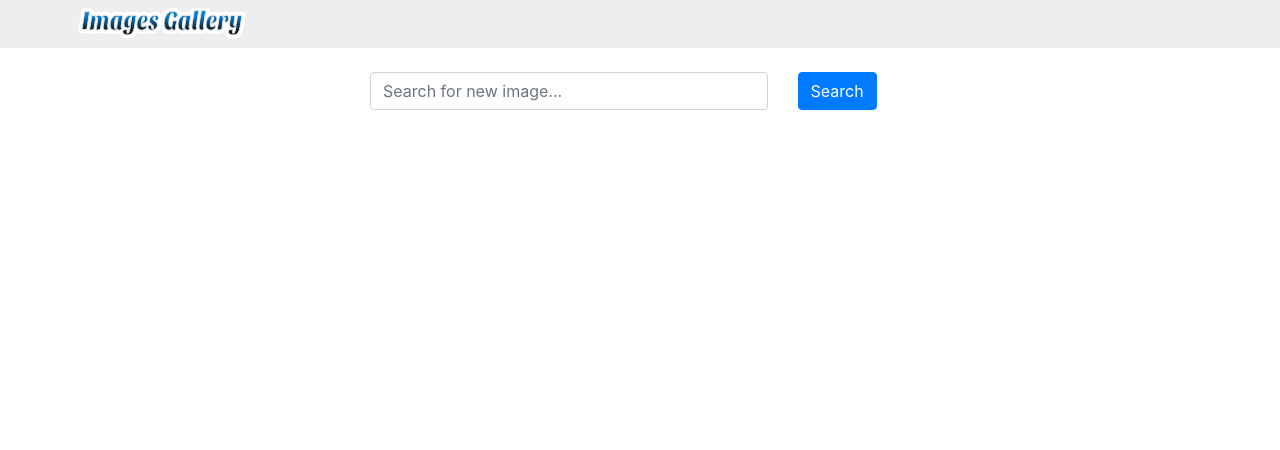
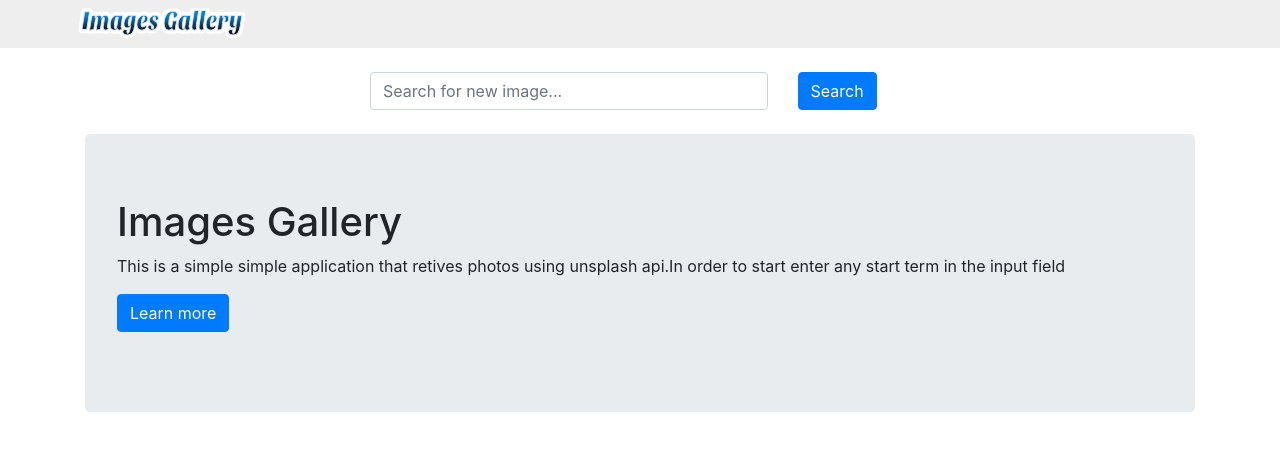
Before and after one commit to Mahesh-Anand/IMAGES-GALLERY, a React (Create React App) app in the folder frontend/: page / in a window 1280 px wide. Shown: the top 450 px of the page. Built offline with nearby package versions, Linux system fonts and the light colour scheme; no server answers.

Commit message:
welcome component

```diff
--- a/frontend/src/App.js
+++ b/frontend/src/App.js
@@ -3,6 +3,7 @@ import "bootstrap/dist/css/bootstrap.min.css";
 import Header from "./components/Header";
 import Search from "./components/Search";
 import ImageCard from "./components/ImageCard";
+import Welcome from "./components/Welcome";
 // import ImageCardWithError from "./components/ImageCardWithError";
 import { Container, Row, Col } from "react-bootstrap";
 
@@ -46,7 +47,9 @@ const handleDeleteImage= (id)=>{
       {/* {!!images.length && <ImageCard image = {images[0]}/>}
       {images.length >1  && <ImageCard image = {images[1]}/>} */}
       <Container className ="mt-4">
-        <Row xs={1} md={2} lg={3}> {/* for adaptive nature on different screen */}
+
+        {/* javasript code  below*/}
+        {images.length? (<Row xs={1} md={2} lg={3}> {/* for adaptive nature on different screen */}
           {images.map(
             (
               image,
@@ -59,7 +62,8 @@ const handleDeleteImage= (id)=>{
               // <ImageCardWithError key ={i} image = {image}/>
             )
           )}
-        </Row>
+        </Row>):(<Welcome/>)}
+
       </Container>
       {/* here {} means js script and !! to convert images.length to boolean so it is not shown */}
     </div>
--- a/frontend/src/components/Header.js
+++ b/frontend/src/components/Header.js
@@ -4,14 +4,14 @@ import { ReactComponent as Logo } from "../images/logo.svg";
 const navbarStyle = {
   backgroundColor: "#eeeeee",
 };
-const Header = (props) => {
+const Header = ({title}) => {
   return (
     //
     <Navbar style={navbarStyle} variant="light">
       {/* <Navbar.Brand href="#home">Navbar</Navbar.Brand> */}
       <Container>
         {/* <Navbar.Brand href="/">{props.title}</Navbar.Brand> */}
-        <Logo style={{maxWidth:"12rem",maxHeight:"2rem"}}/>
+        <Logo alt  = {title} style={{maxWidth:"12rem",maxHeight:"2rem"}}/>
         {/* object in js format in jsx */}
       </Container>
     </Navbar>
--- /dev/null
+++ b/frontend/src/components/Welcome.js
@@ -0,0 +1,17 @@
+import React from "react";
+import { Jumbotron, Button } from "react-bootstrap";
+
+
+const Welcome = () => (
+    <Jumbotron>
+  <h1>Images Gallery</h1>
+  <p>
+    This is a simple simple application that retives photos using unsplash api.In order to start enter any start term in the input field
+  </p>
+  <p>
+    <Button variant="primary" hred = "https://unsplash.com" target="_blank">Learn more</Button>
+  </p>
+</Jumbotron>
+)
+
+export default Welcome
```
